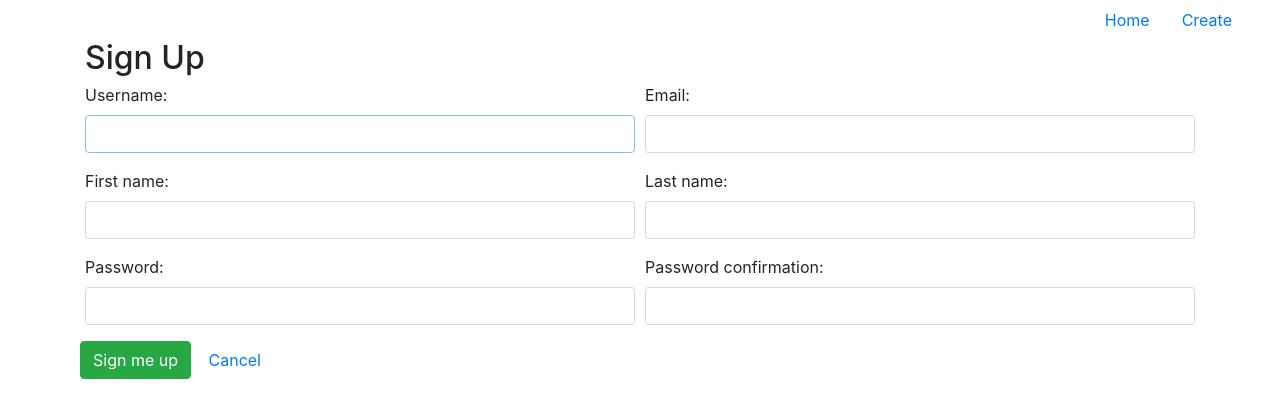
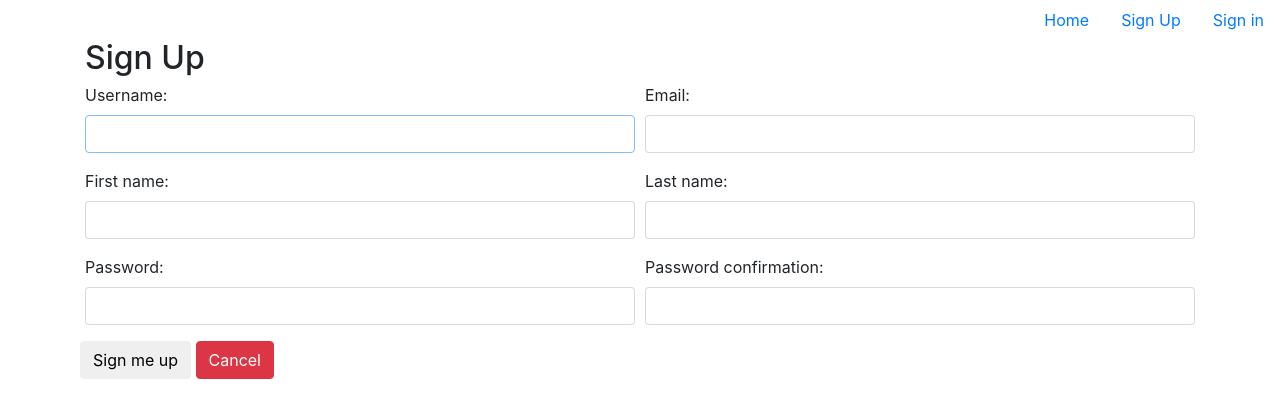
Before and after one commit to iKenshu/movie-app, a Django app: page /signup/ in a window 1280 px wide. Shown: the top 418 px of the page. Run offline with Django 3.2, Linux system fonts and the light colour scheme; some libraries are stand-ins or nearby versions.

```diff
--- a/MovieApp/settings.py
+++ b/MovieApp/settings.py
@@ -120,7 +120,7 @@ USE_TZ = True
 # Login URLS
 
 LOGIN_URL = '/signup/'
-LOGOUT_URL = 'signout'
+LOGOUT_URL = '/logout/'
 LOGIN_REDIRECT_URL = '/'
 
 # Static files (CSS, JavaScript, Images)
--- a/movies/forms.py
+++ b/movies/forms.py
@@ -17,4 +17,4 @@ class ReviewForm(forms.ModelForm):
 
     class Meta:
         model = Review
-        fields = ['comment', 'rating']
+        fields = ['rating', 'comment']
--- a/movies/models.py
+++ b/movies/models.py
@@ -34,4 +34,4 @@ class Review(models.Model):
     created_date = models.DateField(default=timezone.now)
 
     def __str__(self):
-        return self.commnet
+        return self.comment
--- a/movies/templates/base.html
+++ b/movies/templates/base.html
@@ -12,8 +12,13 @@
 <body>
     <nav class="Movie-menu nav justify-content-end">
         <a href="{% url 'Movie:list' %}" class="nav-link">Home</a>
+        {% if user.is_authenticated %}
         <a href="{% url 'Movie:create' %}" class="nav-link">Create</a>
-        <a href="" class="nav-link"></a>
+        <a href="{% url 'Profile:sign_out' %}" class="nav-link">Sign out</a>
+        {% else %}
+        <a href="{% url 'Profile:sign_up' %}" class="nav-link">Sign Up</a>
+        <a href="{% url 'Profile:sign_in' %}" class="nav-link">Sign in</a>
+        {% endif %}
     </nav>
     <div class="container">
             {% block content %}
--- a/movies/templates/movies/movie_list.html
+++ b/movies/templates/movies/movie_list.html
@@ -9,6 +9,7 @@
         <div class="card-body">
             <h4 class="card-title">{{ movie.title }}</h4>
             <h6 class="card-subtitle text-muted">{{ movie.rating }}</h6>
+            {{ rating }}
             <p class="card-text">{{ movie.synopsis|truncatewords:40 }}</p>
             <a href="{% url 'Movie:detail' movie.slug %}" class="btn btn-movie">Ver mas</a>
         </div>
--- a/userprofiles/templates/registration.html
+++ b/userprofiles/templates/registration.html
@@ -5,7 +5,7 @@
 
 {% block content %}
 
-<form action="" method="POST">
+<form action="" method="POST" class="Movie-form">
     <h2>Sign Up</h2>
     {% csrf_token %}
 
@@ -45,11 +45,11 @@
 
     {% endfor %}
 
-        <div class="form-group">
-            <button type="submit" class="btn btn-success">
+        <div class="Movie-btns form-group">
+            <button type="submit" class="btn btn-movie">
                 Sign me up
             </button>
-            <a href="{% url 'Movie:list'  %}" class="btn btn-default">Cancel</a>
+            <a href="{% url 'Movie:list'  %}" class="btn btn-danger">Cancel</a>
         </div>
     </div>
 
--- a/userprofiles/urls.py
+++ b/userprofiles/urls.py
@@ -6,5 +6,5 @@ app_name = 'Profile'
 urlpatterns = [
     url(r'^signup/', SignUp.as_view(), name='sign_up'),
     url(r'^signin/$', SignIn.as_view(), name='sign_in'),
-    url(r'^signout/$', SignOut.as_view(), name='sign_out'),
+    url(r'^logout/$', SignOut.as_view(), name='sign_out'),
 ]
```
Also changed, not shown: movies/templates/movies/movie_detail.html (+7 -5 lines), movies/views.py (+25 -10 lines), userprofiles/templates/login.html (+4 -4 lines).
